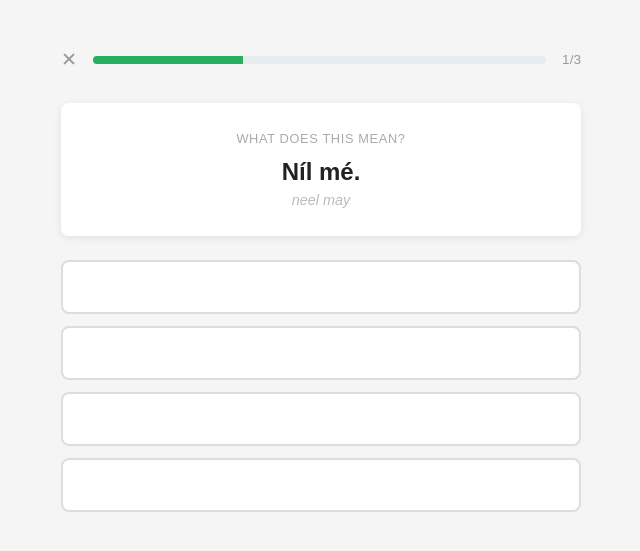
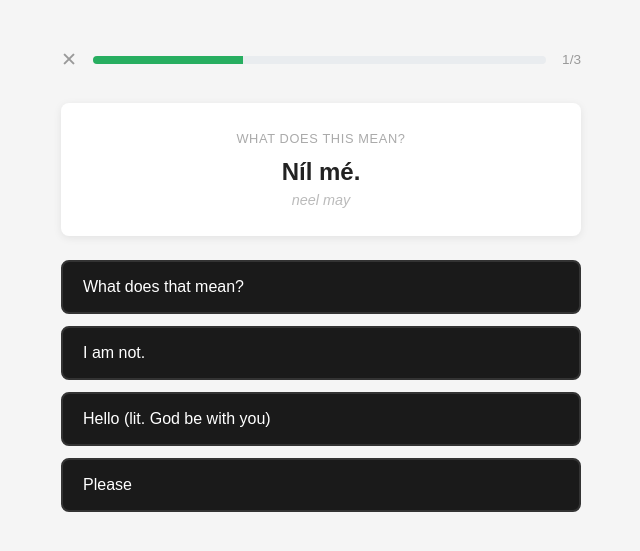
Before and after one commit to grant-create/speak-easy, a Django app: page /lessons/7/quiz/ in a window 1280 px wide. Shown: the part 54-605 px from the top of the page, without its empty margins (319-959 px from the left). Run offline with Django 5.2, Linux system fonts and the light colour scheme; the visitor is signed in with stand-in values (Sample User, id 1); data comes from the database, SQL or seed files in the repository.

Commit message:
css inline that will need to be fixed

```diff
--- a/templates/lessons/quiz.html
+++ b/templates/lessons/quiz.html
@@ -30,7 +30,7 @@
         <div style="background: #fff; border-radius: 8px; padding: 1.25rem 1.5rem; box-shadow: 0 2px 8px rgba(0,0,0,0.08); margin-bottom: 2rem; text-align: center;">
             <p style="font-size: 1.3rem; font-weight: bold; margin-bottom: 0.2rem;">{{ phrase.original }}</p>
             {% if phrase.pronunciation %}
-                <p style="font-size: 0.85rem; color: #aaa; font-style: italic; margin-bottom: 0.4rem;">{{ phrase.pronunciation }}</p>
+                <p style="font-size: 0.85rem; color: #aaa; font-style: italic; margin-bottom: 0.4rem;"><span style="font-style: normal; font-weight: bold;">Pronunciation:</span> {{ phrase.pronunciation }}</p>
             {% endif %}
             <p style="color: #555;">{{ phrase.translation }}</p>
         </div>
@@ -62,7 +62,7 @@
             <div style="display: grid; gap: 0.75rem;">
                 {% for choice in choices %}
                     <button type="submit" name="chosen" value="{{ choice }}"
-                        style="width: 100%; padding: 1rem 1.25rem; background: #fff; border: 2px solid #ddd; border-radius: 8px; font-size: 1rem; cursor: pointer; text-align: left; transition: border-color 0.15s;">
+                        style="width: 100%; padding: 1rem 1.25rem; background: #1a1a1a; color: #fff; border: 2px solid #333; border-radius: 8px; font-size: 1rem; cursor: pointer; text-align: left; transition: border-color 0.15s;">
                         {{ choice }}
                     </button>
                 {% endfor %}
```
